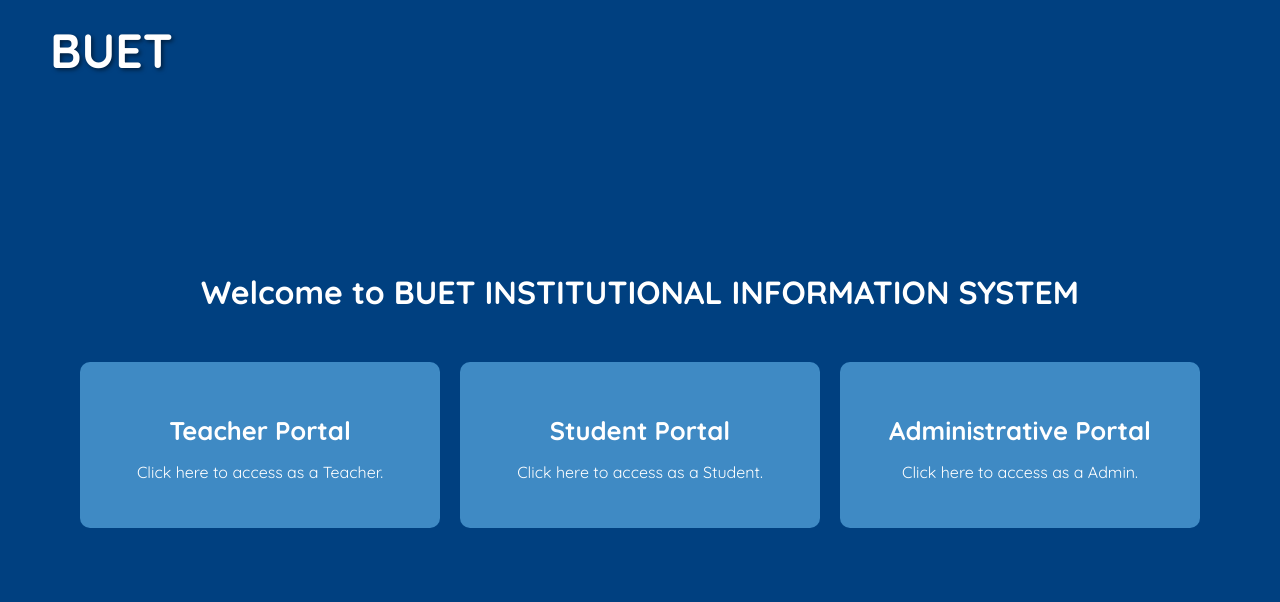
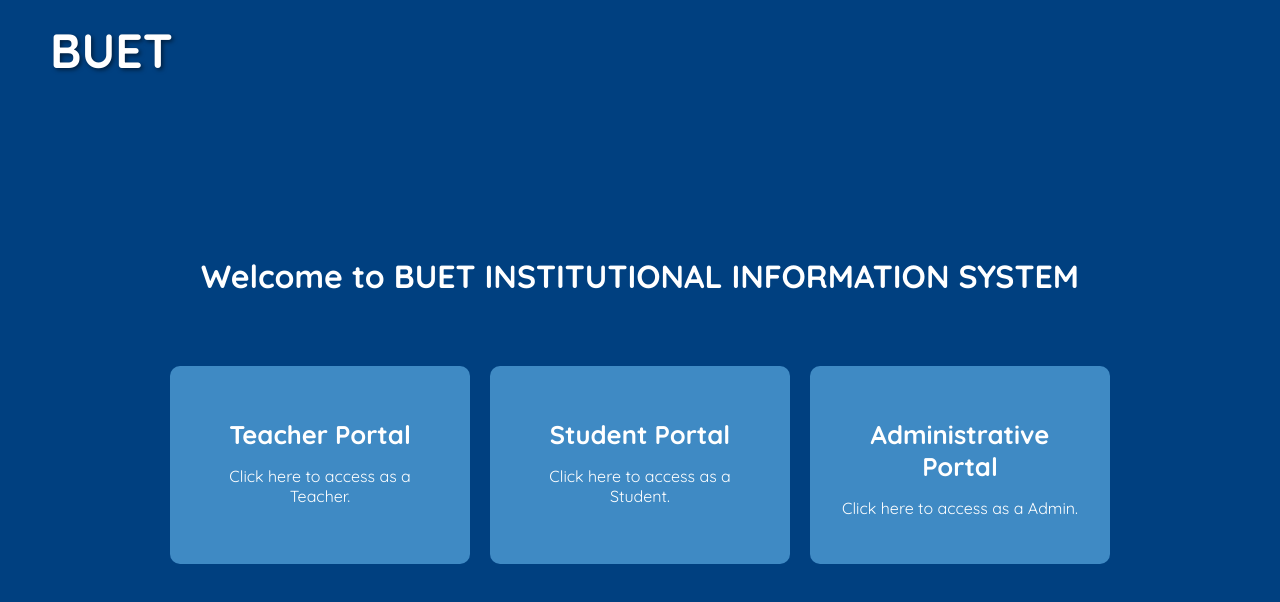
Before and after one commit to Apurbo-Das-Pranto/BIIS-Project, a React (Create React App) app in the folder frontend/: page / in a window 1280 px wide. Shown: the top 602 px of the page. Built offline with nearby package versions, Linux system fonts and the light colour scheme.

Commit message:
sync page size

```diff
--- a/frontend/src/components/css/AccessCard.module.css
+++ b/frontend/src/components/css/AccessCard.module.css
@@ -8,6 +8,7 @@
   width: 300px; /* Adjusted width for bigger cards */
   cursor: pointer;
   transition: transform 0.3s ease, box-shadow 0.3s ease;
+  box-sizing: border-box; /* Ensure padding and border do not affect the width */
 }
 
 /* Hover effect on cards */
--- a/frontend/src/components/css/LandingPage.module.css
+++ b/frontend/src/components/css/LandingPage.module.css
@@ -5,9 +5,11 @@
   align-items: center;  /* Center horizontally */
   justify-content: center;  /* Center vertically */
   height: 100vh;  /* Full viewport height */
-  background-color: #004080;
+  background-color: #004080; /* Set the background color */
   text-align: center;
   position: relative;
+  padding: 20px; /* Added padding to ensure the content doesn’t touch edges */
+  box-sizing: border-box; /* Ensure padding doesn’t break the layout */
 }
 
 /* Positioning "BUET" at top-left but slightly to the right */
@@ -27,6 +29,7 @@
   color: white;
   font-weight: bold;
   margin-bottom: 50px; /* Reduced margin-bottom to bring closer to cards */
+  margin-top: 20px;  /* Added space between the title and the message */
 }
 
 /* Access Cards container */
@@ -35,5 +38,7 @@
   justify-content: center;  /* Center cards horizontally */
   gap: 20px;
   flex-wrap: wrap;
-  margin-top: 0;  /* Removed negative margin */
+  margin-top: 20px;  /* Adjusted margin-top */
+  width: 100%; /* Make sure the cards container uses full width */
+  box-sizing: border-box; /* Adjust for padding */
 }
```
